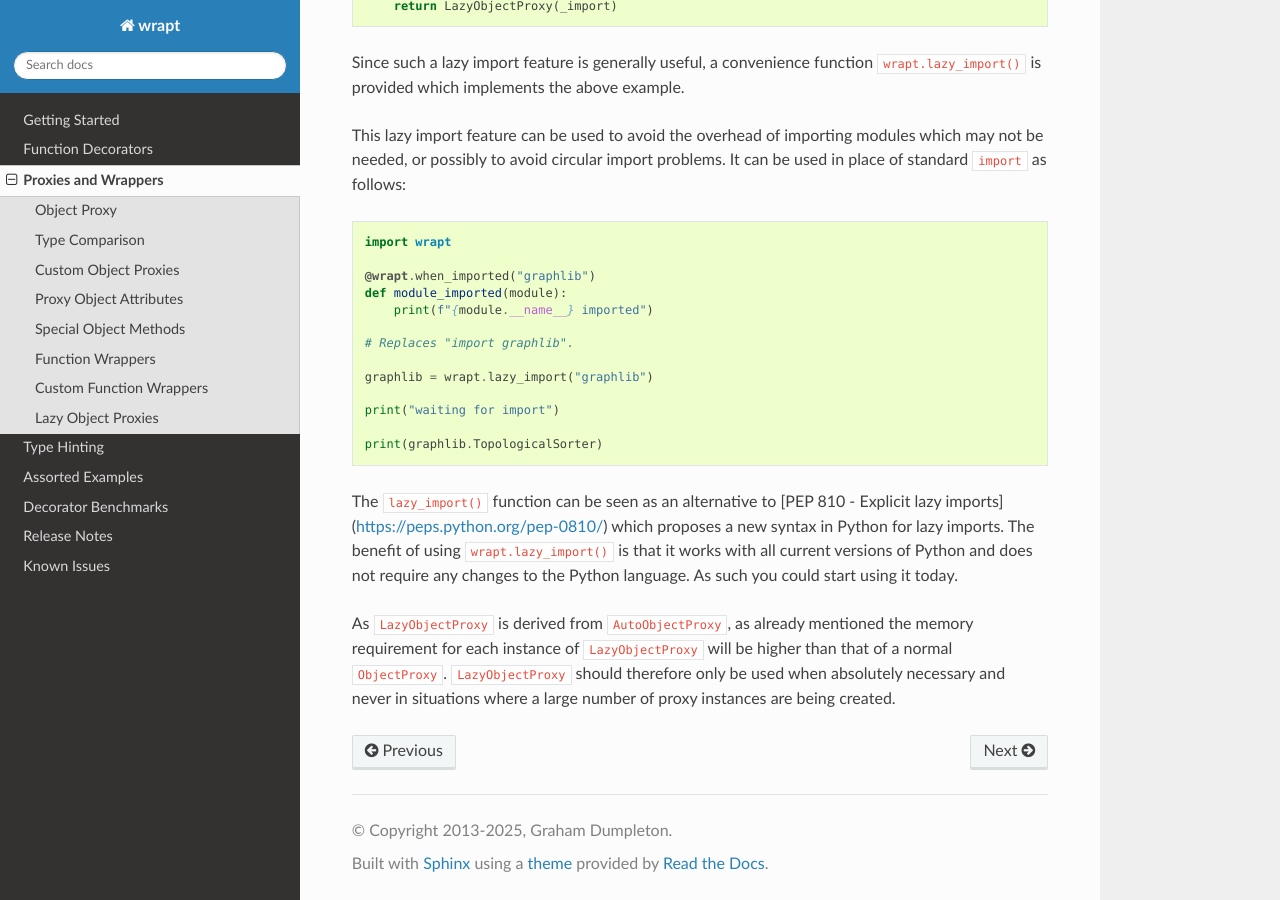
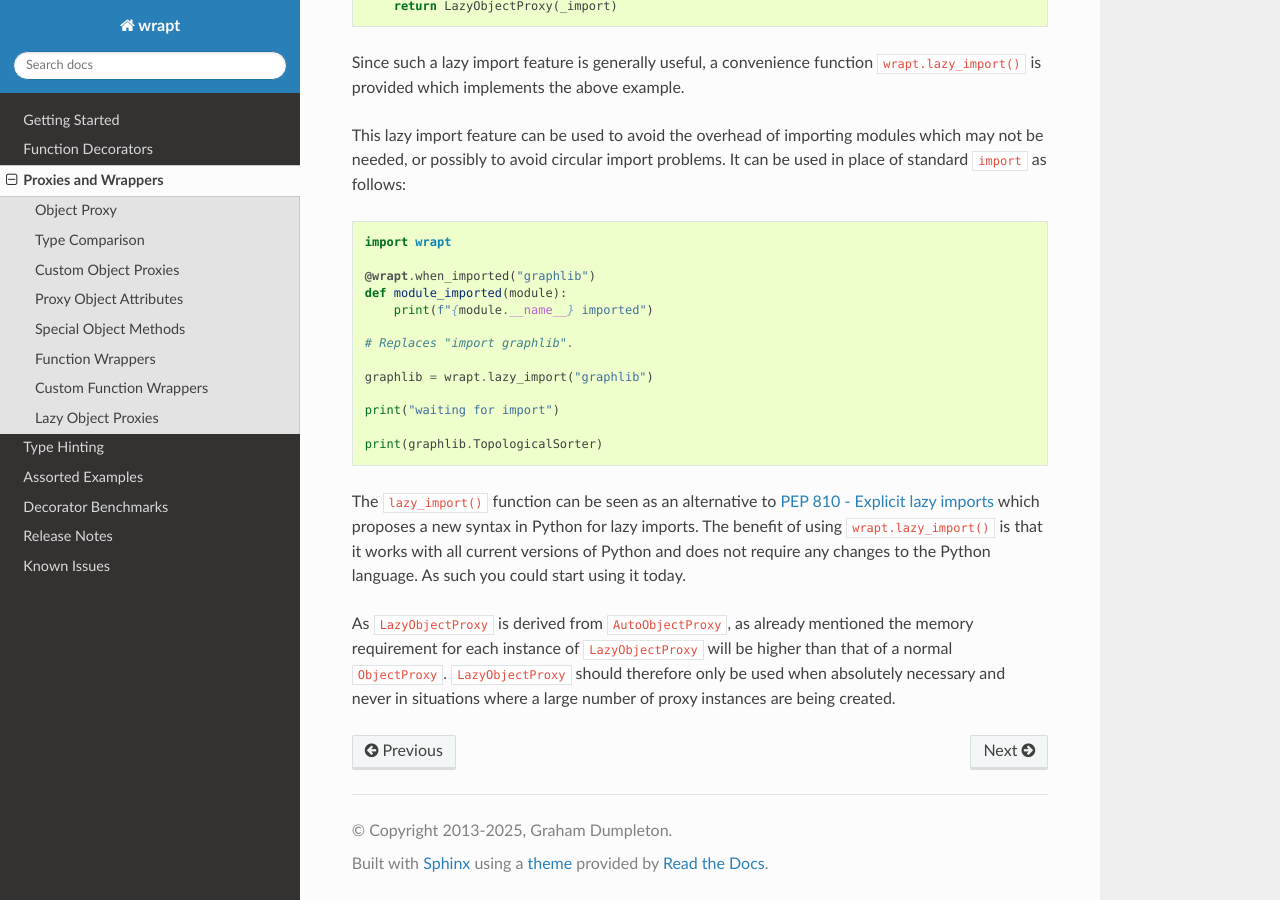
Before and after one commit to GrahamDumpleton/wrapt, a Sphinx documentation site: the page built from docs/wrappers.rst, in a window 1280 px wide and 900 px high, scrolled down 12508 px. Built offline with Sphinx 7.4.7 and the Read the Docs theme 3.1.0, drawn with Linux system fonts in a browser that asks for light colours.

Commit message:
Fix URL link in docs.

```diff
--- a/docs/wrappers.rst
+++ b/docs/wrappers.rst
@@ -709,7 +709,7 @@ It can be used in place of standard ``import`` as follows:
     print(graphlib.TopologicalSorter)
 
 The ``lazy_import()`` function can be seen as an alternative to
-[PEP 810 - Explicit lazy imports](https://peps.python.org/pep-0810/) which
+`PEP 810 - Explicit lazy imports <https://peps.python.org/pep-0810/>`_ which
 proposes a new syntax in Python for lazy imports. The benefit of using
 ``wrapt.lazy_import()`` is that it works with all current versions of Python
 and does not require any changes to the Python language. As such you could
```
